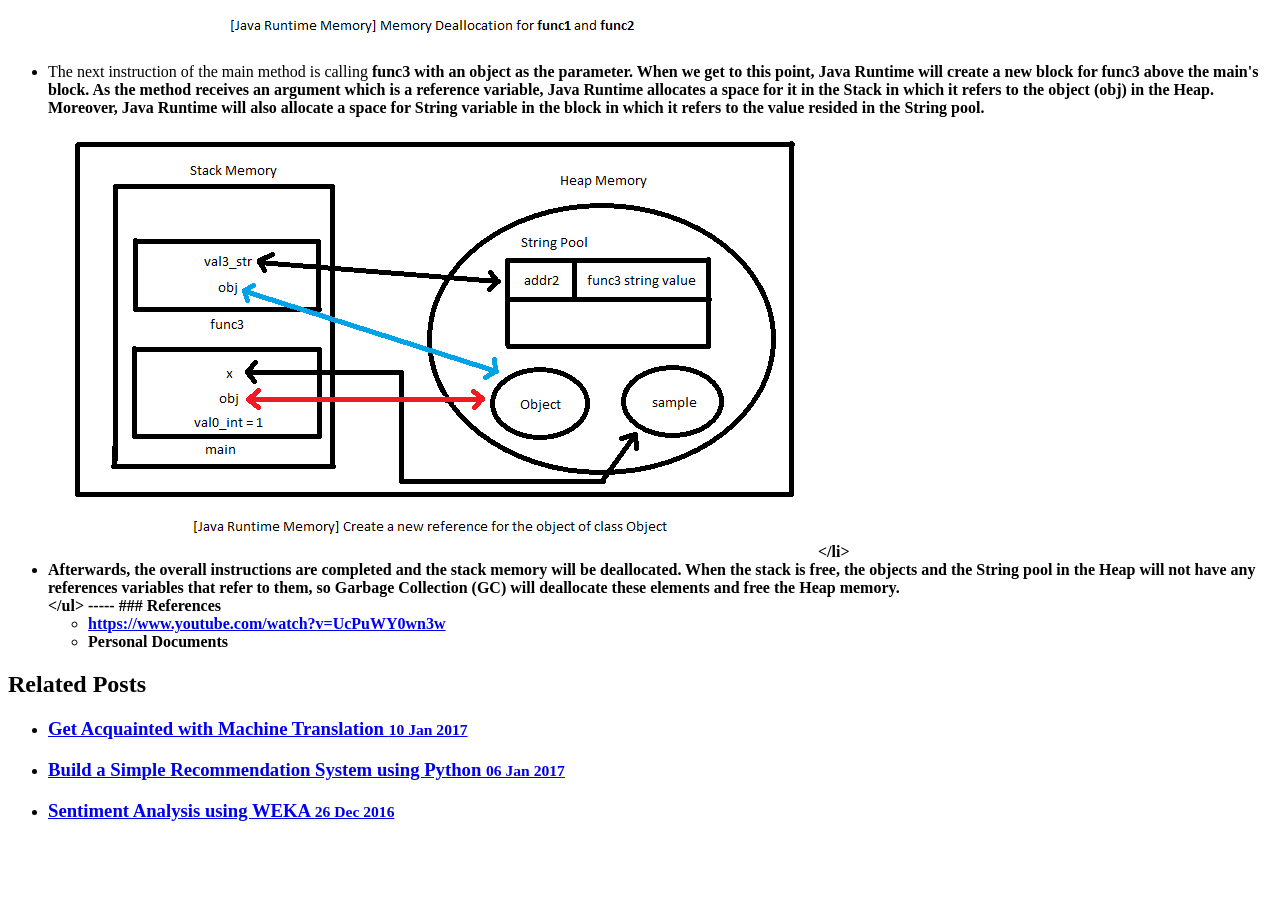
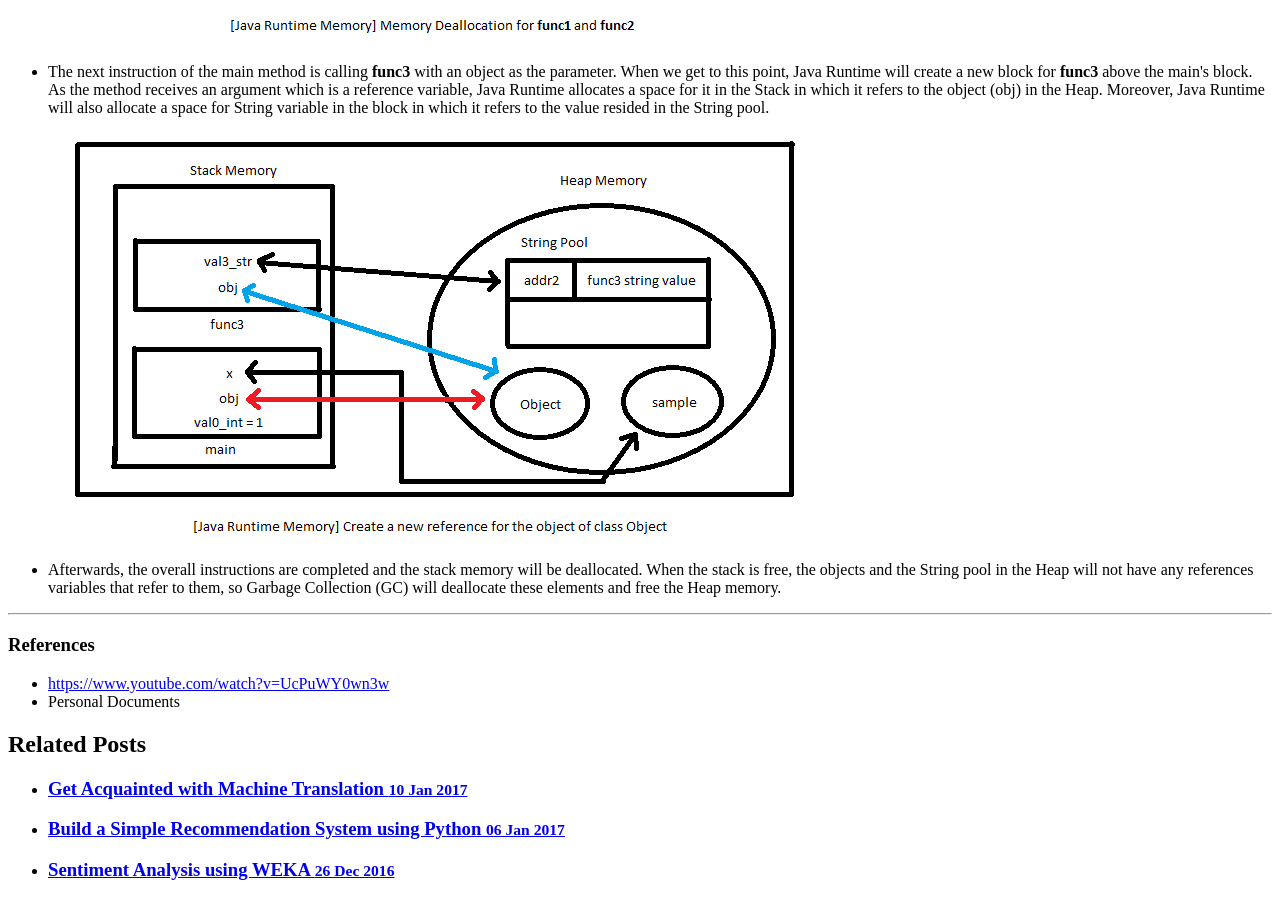
Before and after one commit to albertusk95/albertusk95.github.io, a Jekyll site: the page built from _posts/Java/2017-01-11-heap-stack.md, in a window 1280 px wide and 900 px high, scrolled down 4049 px. Built offline with Jekyll 4.4.1, drawn with Linux system fonts in a browser that asks for light colours; before the commit the page ends 4889 px from its top, so only the background shows below that.

```diff
--- a/_posts/Java/2017-01-11-heap-stack.md
+++ b/_posts/Java/2017-01-11-heap-stack.md
@@ -83,7 +83,7 @@ This is how memory allocation and deallocation work in terms of Java application
 
 	</li>
 	<li>
-		The next instruction of the main method is calling <b>func3<b> with an object as the parameter. When we get to this point, Java Runtime will create a new block for <b>func3</b> above the main's block. As the method receives an argument which is a reference variable, Java Runtime allocates a space for it in the Stack in which it refers to the object (obj) in the Heap. Moreover, Java Runtime will also allocate a space for String variable in the block in which it refers to the value resided in the String pool.
+		The next instruction of the main method is calling <b>func3</b> with an object as the parameter. When we get to this point, Java Runtime will create a new block for <b>func3</b> above the main's block. As the method receives an argument which is a reference variable, Java Runtime allocates a space for it in the Stack in which it refers to the object (obj) in the Heap. Moreover, Java Runtime will also allocate a space for String variable in the block in which it refers to the value resided in the String pool.
 
 		<img src="https://github.com/albertusk95/albertusk95.github.io/blob/master/public/img_java/java0_4.png?raw=true" alt="Memory allocation for func3() method" />
 
```
